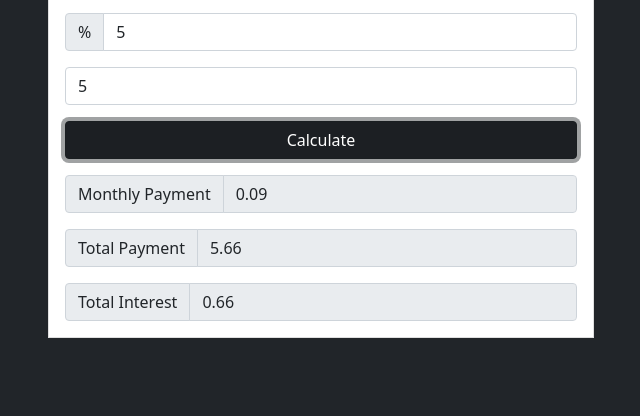
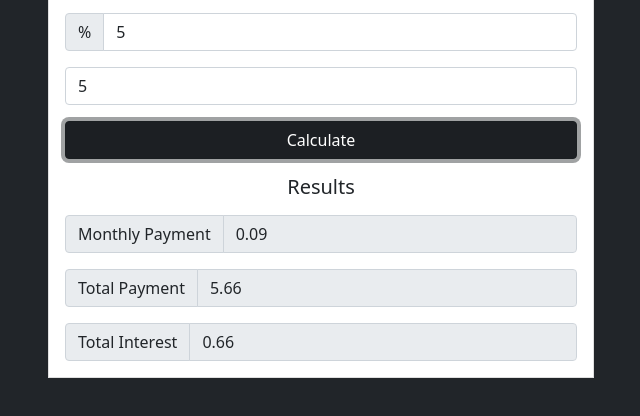
Before and after one commit to Eden-Kaduri/Loan_Calculator, a plain HTML site: page index.html in a window 1280 px wide. Both pictures are taken after typing "5", "5", "5" into the empty fields and a click on the input "Calculate". Shown: the part 178-594 px from the top of the page, without its empty margins (319-959 px from the left). Drawn offline with nearby package versions, Linux system fonts and the light colour scheme.

Commit message:
Loader and user experience update

```diff
--- a/app.js
+++ b/app.js
@@ -1,8 +1,14 @@
 //Listen for submit
-document.querySelector('#loan-form').addEventListener('submit', calculateResult);
+document.querySelector('#loan-form').addEventListener('submit', function (e) {
+
+    document.getElementById('loading').style.display = 'block';
+    setTimeout(calculateResult, 2000);
+
+    e.preventDefault();
+});
 
 //Calculate result
-function calculateResult(e) {
+function calculateResult() {
     //Variables
     const amount = document.querySelector('#amount');
     const interest = document.querySelector('#interest');
@@ -24,14 +30,19 @@ function calculateResult(e) {
         monthlyPayment.value = monthly.toFixed(2);
         totalPayment.value = (monthly * calculatedPayments).toFixed(2);
         totalInterest.value = ((monthly * calculatedPayments) - principal).toFixed(2);
+
+        document.getElementById('results').style.display = 'block';
+        document.getElementById('loading').style.display = 'none';
     } else {
         showError('Please check your numbers');
     }
-    e.preventDefault();
+
 }
 
 
 function showError(error) {
+    document.getElementById('loading').style.display = 'none';
+    document.getElementById('results').style.display = 'none';
     //Create a div
     const errorDiv = document.createElement('div');
     //Add a class
--- a/index.html
+++ b/index.html
@@ -9,6 +9,11 @@
     <!-- Bootstrap CSS -->
     <link href="https://cdn.jsdelivr.net/npm/bootstrap@5.0.0-beta3/dist/css/bootstrap.min.css" rel="stylesheet"
         integrity="sha384-eOJMYsd53ii+scO/bJGFsiCZc+5NDVN2yr8+0RDqr0Ql0h+rP48ckxlpbzKgwra6" crossorigin="anonymous">
+        <style>
+            #loading, #results{
+                display: none;
+            }
+        </style>
 
     <title>Loan Calculator</title>
 </head>
@@ -40,12 +45,12 @@
                         </div>
                     </form>
                     <!--Loader-->
-                    <!--
                     <div id="loading">
                         <img src="img/loading.gif" alt="">
                     </div>
-                    -->
                     <!--Results-->
+                    <div id="results">
+                        <h5 class="mt-3">Results</h5>
                         <div class="form-group mt-3">
                             <div class="input-group">
                                 <span class="input-group-text">Monthly Payment</span>
@@ -62,6 +67,7 @@
                             <div class="input-group">
                                 <span class="input-group-text">Total Interest</span>
                                 <input type="number" class="form-control" id="total-interest" disabled>
+                            </div>
                         </div>
                     </div>
                 </div>
```
Lines whose indentation alone changed are shown as unchanged.
